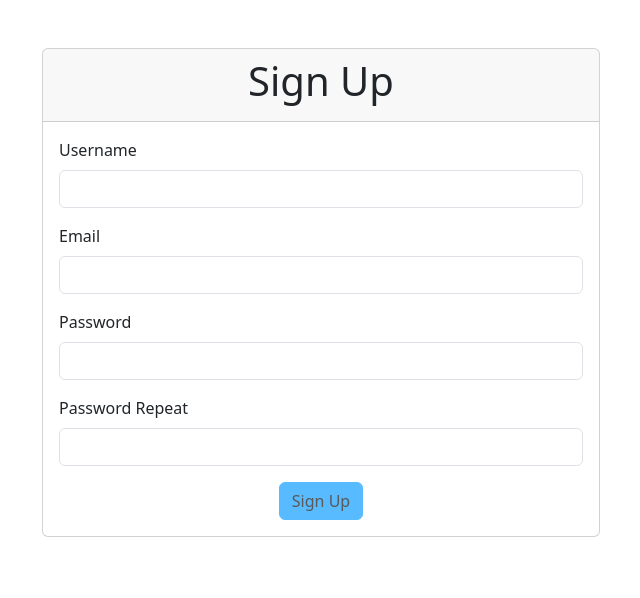
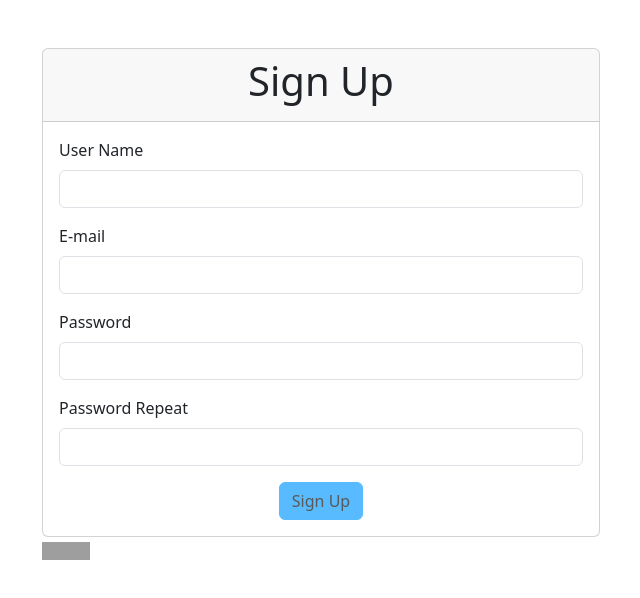
Before and after one commit to 1453salih/React-Spring-Boot-Proje, a React (Vite) app in the folder frontend/: page / in a window 1280 px wide. Shown: the top 598 px of the page, without its empty margins (319-959 px from the left). Built offline with nearby package versions, Linux system fonts and the light colour scheme; grey boxes are pictures that could not be loaded.

Commit message:
Register işlemi bitti.

```diff
--- a/frontend/package.json
+++ b/frontend/package.json
@@ -12,8 +12,10 @@
   "dependencies": {
     "axios": "^1.7.2",
     "bootstrap": "^5.3.3",
+    "i18next": "^23.12.2",
     "react": "^18.3.1",
-    "react-dom": "^18.3.1"
+    "react-dom": "^18.3.1",
+    "react-i18next": "^15.0.0"
   },
   "devDependencies": {
     "@types/react": "^18.3.3",
--- a/frontend/src/SingUp/api.js
+++ b/frontend/src/SingUp/api.js
@@ -1,5 +1,12 @@
 import axios from "axios";
+import { i18nInstance } from "../locales";
+
+
 
 export function singUp(body) {
-    return axios.post('api/v1/users', body)
+    return axios.post('api/v1/users', body,{
+        headers:{
+            "Accept-Language": i18nInstance.language
+        }
+    });
 }
--- a/frontend/src/SingUp/index.jsx
+++ b/frontend/src/SingUp/index.jsx
@@ -1,7 +1,8 @@
-import axios from "axios";
 import React, {useEffect, useMemo, useState} from 'react';
 import {singUp} from "./api.js";
 import {Input} from "./components/Input.jsx";
+import {useTranslation} from "react-i18next";
+import {LanguageSelector} from "../shared/components/LanguageSelector.jsx";
 
 
 export function SignUp() {
@@ -14,6 +15,7 @@ export function SignUp() {
     const [successMessage, setSuccessMessage] = useState();
     const [errors, setErrors] = useState({});
     const [generalError, setGeneralError] = useState();
+    const { t } = useTranslation()
 
     //* İnput alanında herhangi bir değişiklik olduğunda hata mesajını sıfırlar
     useEffect(() => {
@@ -50,7 +52,7 @@ export function SignUp() {
             if (axiosError.response?.data && axiosError.response.data.status === 400) {
                 setErrors(axiosError.response.data.validationErrors);
             } else {
-                setGeneralError('Unexpected error occurred. Please try again later');
+                setGeneralError(t('genericError'));
             }
         } finally {
             setApiProgress(false)
@@ -58,7 +60,7 @@ export function SignUp() {
     };
     const passwordRepeatError = useMemo(() => {
         if (password && password !== passwordRepeat) {
-            return 'Password mismatch';
+            return t('passwordMissmatch');
         }
         return '';
     },[password,passwordRepeat])
@@ -67,12 +69,12 @@ export function SignUp() {
             <div className="col-lg-6 offset-lg-3 col-sm-8 offset-sm-2">
                 <form className="card" onSubmit={onSubmit}>
                     <div className="text-center card-header">
-                        <h1>Sign Up</h1>
+                        <h1>{t('signUp')}</h1>
                     </div>
                     <div className="card-body">
-                        <Input id="username" label="Username" error={errors.username}
+                        <Input id="username" label={t('username')} error={errors.username}
                                onChange={(event) => setUsername(event.target.value)}/>
-                        <Input id="email" label="Email" error={errors.email}
+                        <Input id="email" label={t('email')} error={errors.email}
                                onChange={(event) => setEmail(event.target.value)}/>
                         {/*<div className="mb-3">*/}
                         {/*    <label htmlFor="username" className="form-label">Username</label>*/}
@@ -91,9 +93,9 @@ export function SignUp() {
                         {/*    <input id="email" className="form-control" type="email" placeholder="E-mail"*/}
                         {/*           onChange={(event) => setEmail(event.target.value)}/>*/}
                         {/*</div>*/}
-                        <Input id="password" label="Password" error={errors.password}
+                        <Input id="password" label={t('password')} error={errors.password}
                                onChange={(event) => setPassword(event.target.value)} type="password"/>
-                        <Input id="passwordRepeat" label="Password Repeat" error={passwordRepeatError}
+                        <Input id="passwordRepeat" label={t('passwordRepeat')} error={passwordRepeatError}
                                onChange={(event) => setPasswordRepeat(event.target.value)} type="password"/>
 
                         {successMessage && (
@@ -108,11 +110,12 @@ export function SignUp() {
                                 {apiProgress &&
                                     <span className="spinner-border spinner-border-sm"
                                           aria-hidden="true"></span>}
-                                Sign Up
+                                {t('signUp')}
                             </button>
                         </div>
                     </div>
                 </form>
+                <LanguageSelector/>
             </div>
         </div>)
 }
--- /dev/null
+++ b/frontend/src/locales/index.js
@@ -0,0 +1,26 @@
+import i18n from "i18next";
+import { initReactI18next } from "react-i18next";
+import en from "./translations/en.json";
+import tr from "./translations/tr.json";
+
+const initialLanguage = localStorage.getItem("lang")|| navigator.language || 'en';
+
+export const i18nInstance = i18n.use(initReactI18next)
+
+
+i18nInstance.init({
+
+        resources: {
+            en: {
+                translation:en
+            },
+            tr:{
+                translation: tr
+            }
+        },
+        fallbackLng: initialLanguage,
+
+        interpolation: {
+            escapeValue: false
+        }
+    });
--- /dev/null
+++ b/frontend/src/locales/translations/en.json
@@ -0,0 +1,9 @@
+{
+  "signUp": "Sign Up",
+  "username": "User Name",
+  "email": "E-mail",
+  "password": "Password",
+  "passwordRepeat": "Password Repeat",
+  "passwordMissmatch": "Password Missmatch",
+  "genericError": "Unexpected error occurred. Please try again later"
+}
--- /dev/null
+++ b/frontend/src/locales/translations/tr.json
@@ -0,0 +1,9 @@
+{
+  "signUp": "Kayıt ol",
+  "username": "Kullanıcı Adı",
+  "email": "E- posta",
+  "password": "Şifre",
+  "passwordRepeat": "Şifre Doğrula",
+  "passwordMissmatch": "Şifreniz eşleşmiyor",
+  "genericError": "Beklenmedik bir hata oluştu. lütfen tekrar deneyiniz"
+}
--- a/frontend/src/main.jsx
+++ b/frontend/src/main.jsx
@@ -3,6 +3,7 @@ import ReactDOM from 'react-dom/client'
 import "./styles.scss"
 
 import {SignUp} from "./SingUp/index.jsx";
+import "./locales";
 
 ReactDOM.createRoot(document.getElementById('root')).render(
   <React.StrictMode>
--- /dev/null
+++ b/frontend/src/shared/components/LanguageSelector.jsx
@@ -0,0 +1,35 @@
+import {useTranslation} from "react-i18next";
+
+export function LanguageSelector(){
+    const {i18n} = useTranslation();
+    const onSelectLanguage = (language) => {
+        i18n.changeLanguage(language);
+        localStorage.setItem("lang", language);
+    }
+    return(
+        <>
+            <img
+                role="button"
+                src="https://flagcdn.com/24x18/tr.png"
+                srcSet="https://flagcdn.com/48x36/tr.png 2x,
+    https://flagcdn.com/72x54/tr.png 3x"
+                width="24"
+                height="18"
+                alt="Turkce"
+                onClick={()=>onSelectLanguage('tr')}
+            ></img>
+
+            <img
+                role="button"
+                src="https://flagcdn.com/24x18/us.png"
+                srcSet="https://flagcdn.com/48x36/tr.png 2x,
+    https://flagcdn.com/72x54/tr.png 3x"
+                width="24"
+                height="18"
+                alt="English"
+                onClick={()=>onSelectLanguage('en')}
+            ></img>
+        </>
+
+    )
+}
```
Also changed, not shown: 2 other files (tests, documents, lock files or other folders).
